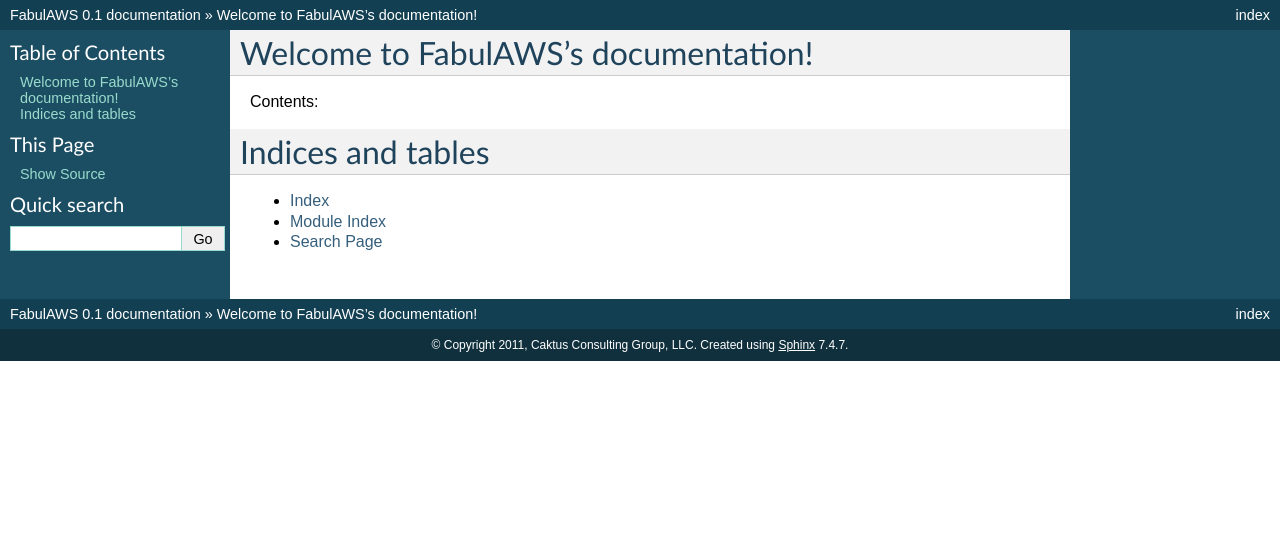
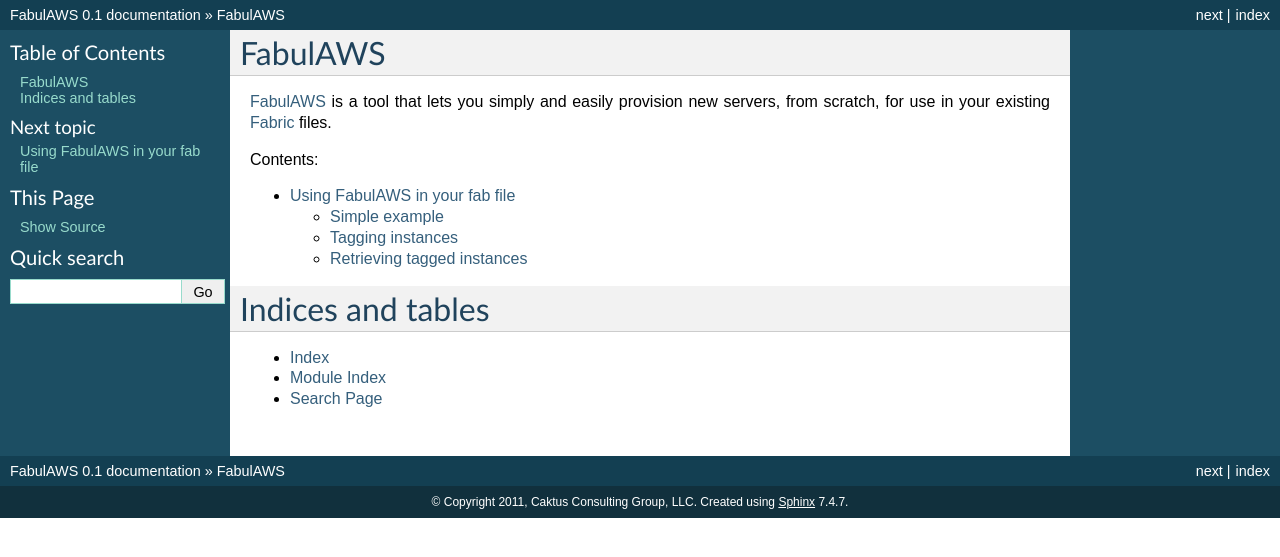
Before and after one commit to caktus/fabulaws, a Sphinx documentation site: the page built from docs/index.rst, in a window 1280 px wide. Shown: the top 557 px of the page. Built offline with Sphinx 7.4.7, drawn with Linux system fonts in a browser that asks for light colours; some of the changed lines change nothing that is shown.

Commit message:
add initial docs for using with fabric

```diff
--- a/docs/index.rst
+++ b/docs/index.rst
@@ -3,13 +3,19 @@
    You can adapt this file completely to your liking, but it should at least
    contain the root `toctree` directive.
 
-Welcome to FabulAWS's documentation!
-====================================
+FabulAWS
+========
+
+`FabulAWS <https://github.com/caktus/fabulaws>`_ is a tool that lets you simply
+and easily provision new servers, from scratch, for use in your existing
+`Fabric <http://www.fabfile.org/>`_ files.
 
 Contents:
 
 .. toctree::
    :maxdepth: 2
+
+   using
 
 Indices and tables
 ==================
--- /dev/null
+++ b/docs/using.rst
@@ -0,0 +1,82 @@
+Using FabulAWS in your fab file
+===============================
+
+FabulAWS uses `Fabric <http://www.fabfile.org/>`_ internally to communicate
+with newly-created servers, so it follows naturally that you can use FabulAWS
+in your fab files to create new servers and deploy code to them.
+
+Simple example
+--------------
+
+Adding ``fabulaws`` to an existing fab file can be as simple as importing
+and instantiating an EC2 instance class, e.g.::
+
+    from fabric.api import *
+    from fabulaws.ec2 import MicroUbuntuInstance
+
+    def new_instance():
+        i = MicroUbuntuInstance()
+        env.hosts = [i.hostname]
+
+    def bootstrap():
+        run('git clone %s' % env.repo)
+
+The ``new_instance`` method creates a new Amazon EC2 instance and gives you
+access to the hostname of that newly created instance, so running::
+
+    fab new_instance bootstrap
+    Connecting to EC2...
+
+would create a new copy of that instance on Amazon, using the API key in
+your shell environment.
+
+
+Tagging instances
+-----------------
+
+To make it easier to keep track of your instances on EC2, you can tag them
+with your environment (e.g., ``'staging'`` or ``'production'``), as well as
+something that identifies the product or group of servers that you're
+deploying::
+
+    from fabric.api import *
+    from fabulaws.ec2 import MicroUbuntuInstance
+
+    def new_instance(environment):
+        tags = {'environment': environment, 'product': 'caktus-website'}
+        i = MicroUbuntuInstance(tags=tags)
+        env.hosts = [i.hostname]
+
+    def bootstrap():
+        run('git clone %s' % env.repo)
+
+Now, you can pass the environment that you're creating into when you run
+``fab``::
+
+    fab new_instance:staging bootstrap
+    Connecting to EC2...
+
+
+Retrieving tagged instances
+---------------------------
+
+To retrieve and use tagged instances from your fab file, use the ``public_dns``
+method in ``fabulaws.api`` to retrieve the hostnames for the instances
+tagged with the appropriate tags, e.g.::
+
+    from fabric.api import *
+    from fabulaws.api import *
+
+    def staging():
+        filters = {'tag:environment': 'staging', 'tag:product': 'caktus-website'}
+        env.hosts = public_dns(filters=filters)
+
+    def update():
+        run('git pull')
+
+Then, you can run ``fab`` as you normally would from the command line, and
+it will reach out to EC2 to retrieve the hostname(s) for your server(s)
+before running commands on them::
+
+    $ fab staging deploy
+    Connecting to EC2...
```
